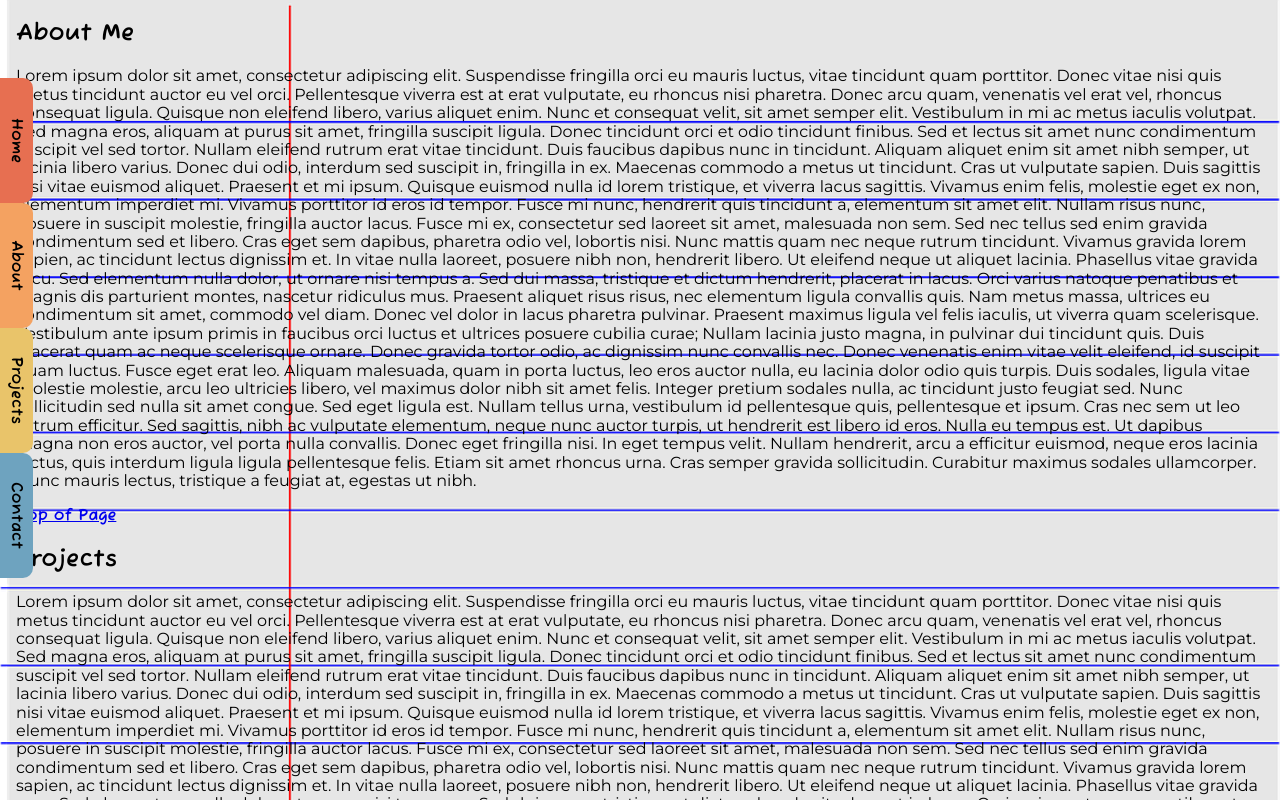
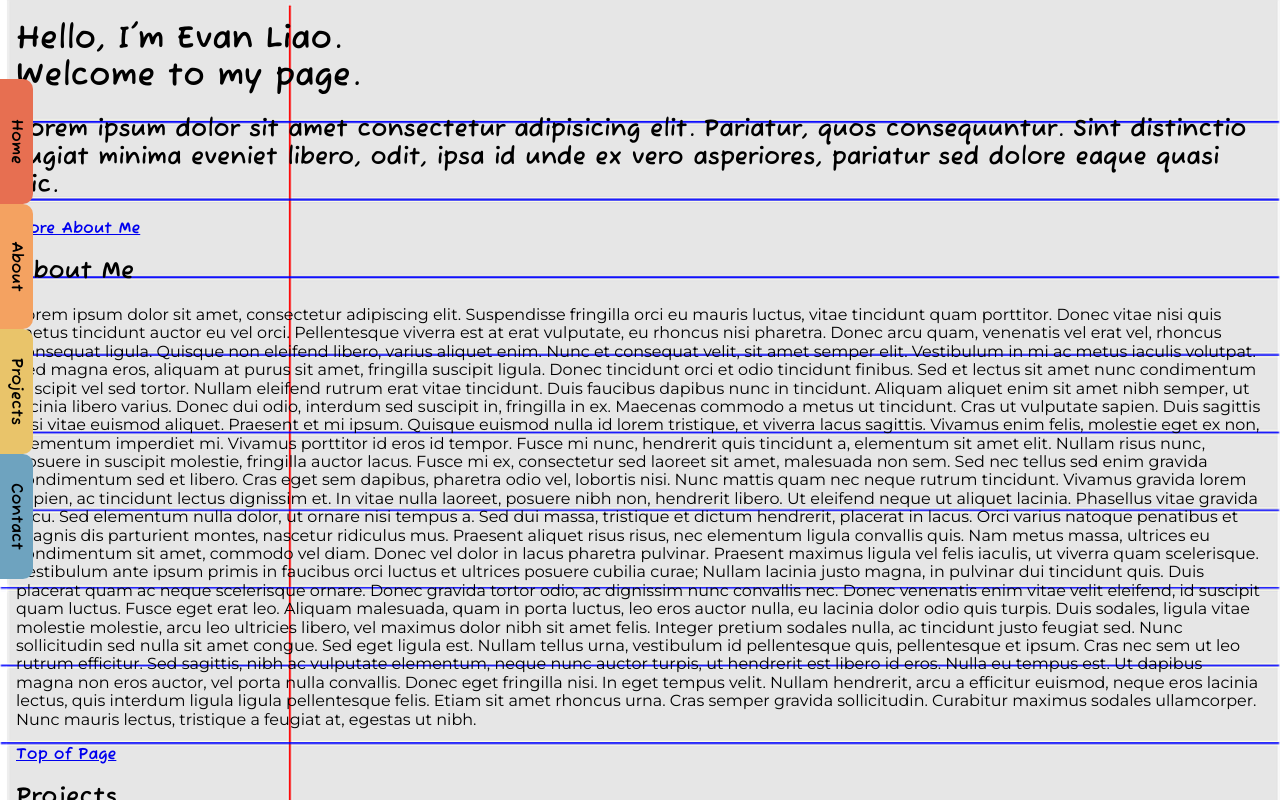
Before and after one commit to eliao13/web-portfolio-project, a React (Create React App) app: page / in a window 1280 px wide. Shown: the top 800 px of the page. Built offline with nearby package versions, Linux system fonts and the light colour scheme.

Commit message:
herbanner basics

```diff
--- a/src/App.js
+++ b/src/App.js
@@ -1,4 +1,5 @@
 import Navbar from './components/Navbar';
+import Herobanner from './components/Herobanner';
 import About from './components/About';
 import Projects from './components/Projects';
 import Contact from './components/Contact';
@@ -12,6 +13,7 @@ function App() {
           <Navbar />
         </header>
         <main className='site-main'>
+          <Herobanner />
           <About />
           <Projects />
           <Contact />
--- a/src/components/Herobanner.js
+++ b/src/components/Herobanner.js
@@ -1,6 +1,16 @@
+import { HashLink as Link } from "react-router-hash-link";
+
 function Herobanner() {
   return (
-    <div>Herobanner</div>
+    <section>
+      <h1>
+        Hello, I'm Evan Liao.<br />Welcome to my page.
+      </h1>
+      <h2>
+        Lorem ipsum dolor sit amet consectetur adipisicing elit. Pariatur, quos consequuntur. Sint distinctio fugiat minima eveniet libero, odit, ipsa id unde ex vero asperiores, pariatur sed dolore eaque quasi hic.
+      </h2>
+      <Link smooth to='#about' className="about-link">More About Me</Link>
+    </section>
   )
 }
 export default Herobanner
--- a/src/styles/styles.scss
+++ b/src/styles/styles.scss
@@ -3,3 +3,4 @@
 @import 'site-wrapper';
 @import 'body';
 @import 'navbar.scss';
+@import 'hero-banner.scss';
```
Also changed, not shown: src/styles/_hero-banner.scss (added).
